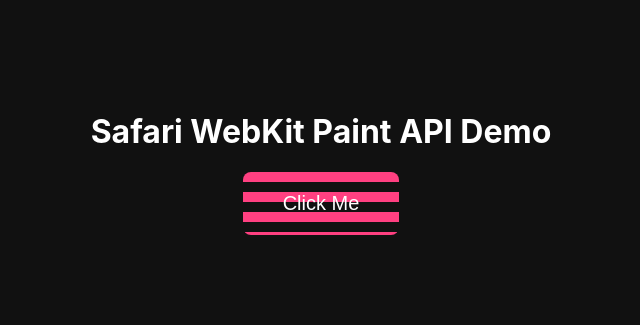
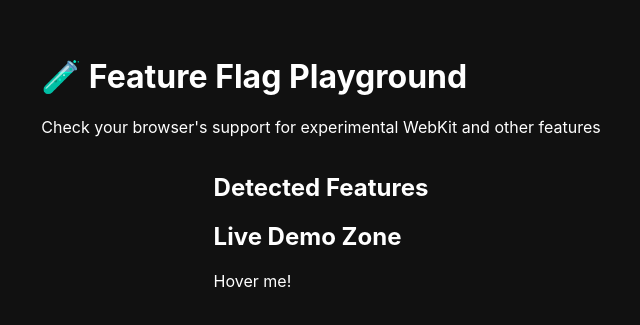
Before and after one commit to solracwoodcreations/Safari-webkit, a plain HTML site: page index.html in a window 1280 px wide. Shown: the part 237-562 px from the top of the page, without its empty margins (319-959 px from the left). Drawn offline with Linux system fonts and the light colour scheme.

Commit message:
Update index.html

```diff
--- a/index.html
+++ b/index.html
@@ -2,13 +2,28 @@
 <html lang="en">
 <head>
   <meta charset="UTF-8" />
-  <meta name="viewport" content="width=device-width, initial-scale=1.0" />
-  <title>Safari WebKit Experiment</title>
+  <meta name="viewport" content="width=device-width, initial-scale=1.0"/>
+  <title>Feature Flag Playground</title>
   <link rel="stylesheet" href="style.css" />
-  <script defer src="script.js"></script>
 </head>
 <body>
-  <h1>Safari WebKit Paint API Demo</h1>
-  <button class="fancy-button">Click Me</button>
+  <header>
+    <h1>🧪 Feature Flag Playground</h1>
+    <p>Check your browser's support for experimental WebKit and other features</p>
+  </header>
+
+  <main>
+    <section id="feature-list">
+      <h2>Detected Features</h2>
+      <ul id="features"></ul>
+    </section>
+
+    <section id="demo">
+      <h2>Live Demo Zone</h2>
+      <div id="demo-box">Hover me!</div>
+    </section>
+  </main>
+
+  <script src="script.js"></script>
 </body>
 </html>
```
